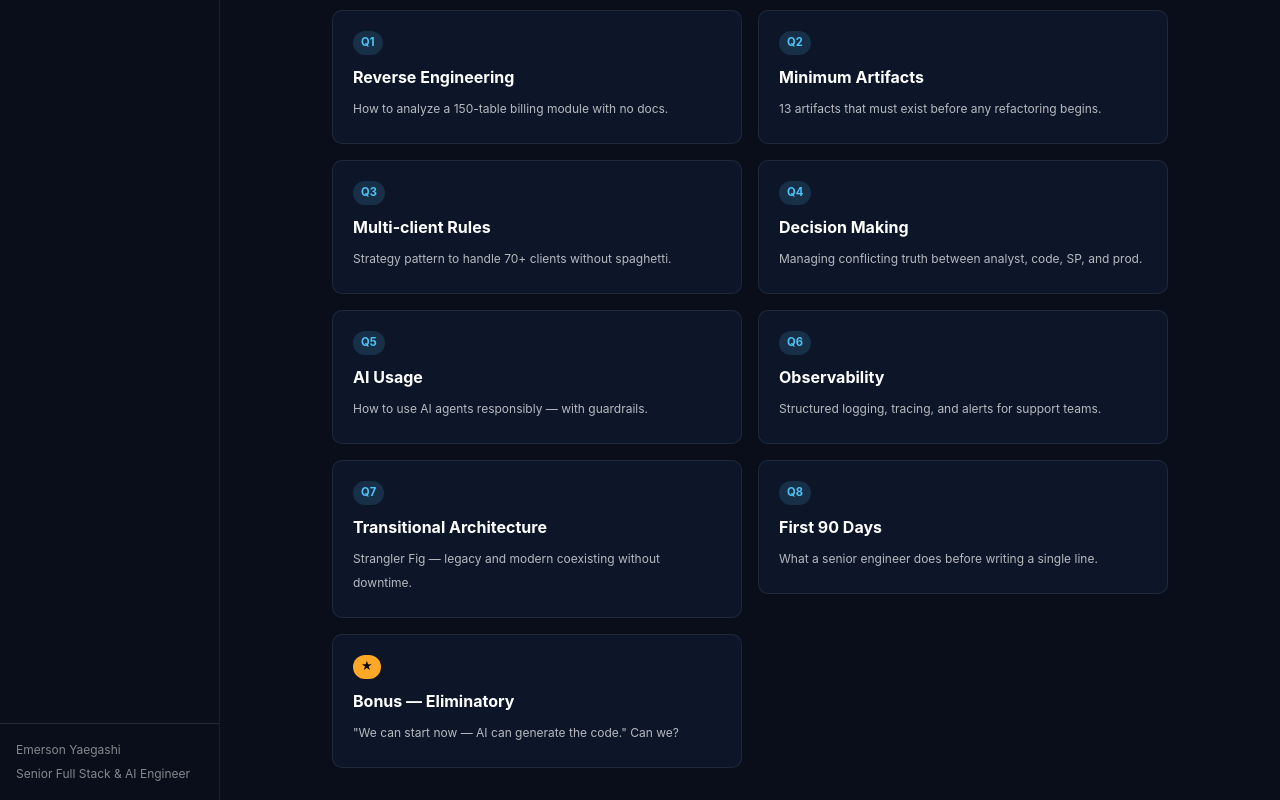
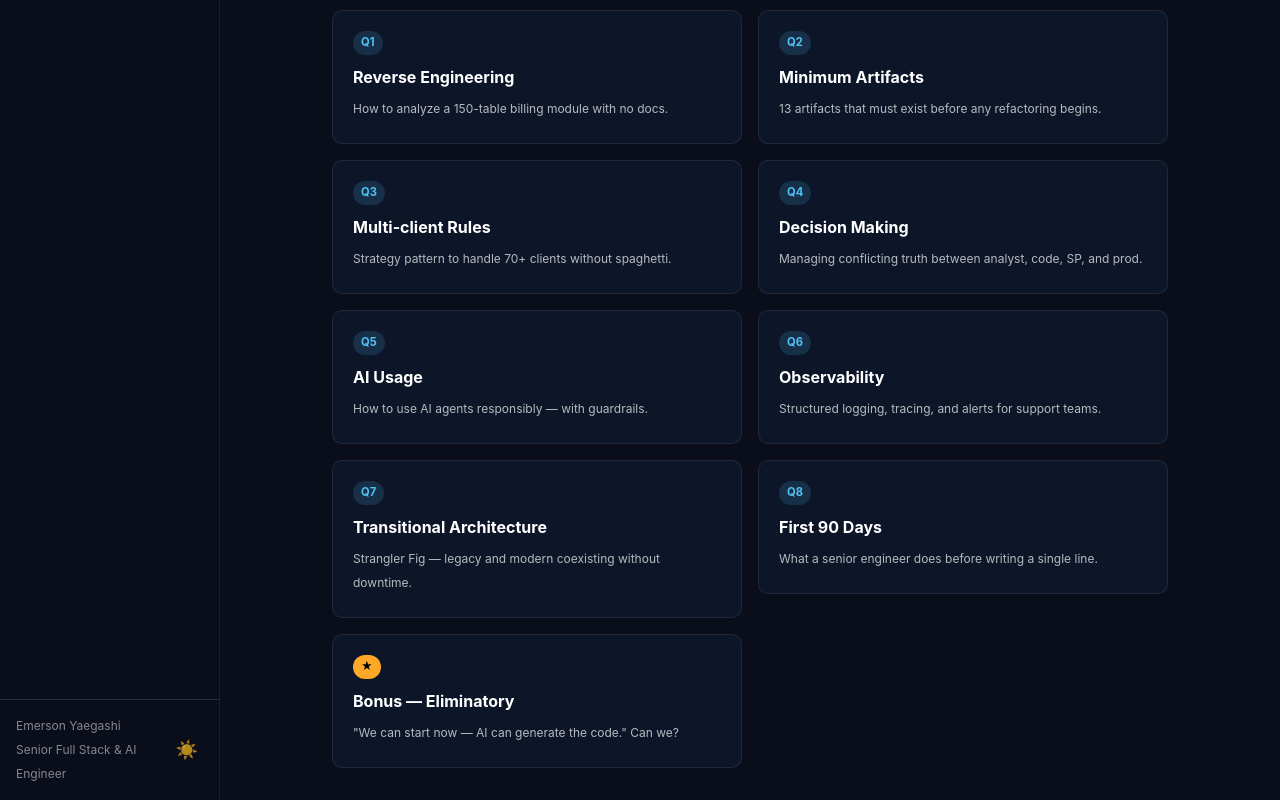
Before and after one commit to higialuz/legacyMigrationUI, a Next.js app: page / in a window 1280 px wide. Shown: the part 1503-2303 px from the top of the page. Built offline with nearby package versions, Linux system fonts and the light colour scheme.

Commit message:
feat: dark/light theme toggle — icon button at bottom of sidebar

```diff
--- a/src/app/layout.tsx
+++ b/src/app/layout.tsx
@@ -1,12 +1,6 @@
 import type { Metadata } from 'next'
-import { ThemeProvider } from '@mui/material/styles'
-import CssBaseline from '@mui/material/CssBaseline'
-import { theme } from '@/theme'
-import { StackProvider } from '@/context/StackContext'
-import Sidebar from '@/components/Sidebar'
-import StackSelector from '@/components/StackSelector'
-import Box from '@mui/material/Box'
-import MuiRegistry from '@/components/MuiRegistry'
+import { ThemeModeProvider } from '@/context/ThemeModeContext'
+import DynamicLayout from '@/components/DynamicLayout'
 
 export const metadata: Metadata = {
   title: 'ERP Migration Showcase — Emerson Yaegashi',
@@ -17,22 +11,9 @@ export default function RootLayout({ children }: { children: React.ReactNode })
   return (
     <html lang="en">
       <body style={{ margin: 0 }}>
-        <MuiRegistry>
-          <ThemeProvider theme={theme}>
-            <CssBaseline />
-            <StackProvider>
-              <Box sx={{ display: 'flex', minHeight: '100vh', bgcolor: 'background.default' }}>
-                <Sidebar />
-                <Box sx={{ flex: 1, display: 'flex', flexDirection: 'column', minWidth: 0 }}>
-                  <StackSelector />
-                  <Box component="main" sx={{ flex: 1, p: { xs: 2, md: 4 }, maxWidth: 900, width: '100%', mx: 'auto' }}>
-                    {children}
-                  </Box>
-                </Box>
-              </Box>
-            </StackProvider>
-          </ThemeProvider>
-        </MuiRegistry>
+        <ThemeModeProvider>
+          <DynamicLayout>{children}</DynamicLayout>
+        </ThemeModeProvider>
       </body>
     </html>
   )
--- /dev/null
+++ b/src/components/DynamicLayout.tsx
@@ -0,0 +1,35 @@
+'use client'
+import { ThemeProvider } from '@mui/material/styles'
+import CssBaseline from '@mui/material/CssBaseline'
+import Box from '@mui/material/Box'
+import { StackProvider } from '@/context/StackContext'
+import { useThemeMode } from '@/context/ThemeModeContext'
+import { buildTheme } from '@/theme'
+import MuiRegistry from '@/components/MuiRegistry'
+import Sidebar from '@/components/Sidebar'
+import StackSelector from '@/components/StackSelector'
+import { ReactNode } from 'react'
+
+export default function DynamicLayout({ children }: { children: ReactNode }) {
+  const { mode } = useThemeMode()
+  const theme = buildTheme(mode)
+
+  return (
+    <MuiRegistry>
+      <ThemeProvider theme={theme}>
+        <CssBaseline />
+        <StackProvider>
+          <Box sx={{ display: 'flex', minHeight: '100vh', bgcolor: 'background.default' }}>
+            <Sidebar />
+            <Box sx={{ flex: 1, display: 'flex', flexDirection: 'column', minWidth: 0 }}>
+              <StackSelector />
+              <Box component="main" sx={{ flex: 1, p: { xs: 2, md: 4 }, maxWidth: 900, width: '100%', mx: 'auto' }}>
+                {children}
+              </Box>
+            </Box>
+          </Box>
+        </StackProvider>
+      </ThemeProvider>
+    </MuiRegistry>
+  )
+}
--- a/src/components/Sidebar.tsx
+++ b/src/components/Sidebar.tsx
@@ -1,7 +1,8 @@
 'use client'
-import { Box, List, ListItemButton, ListItemText, Typography, Chip, Divider } from '@mui/material'
+import { Box, List, ListItemButton, ListItemText, Typography, Chip, Divider, IconButton, Tooltip } from '@mui/material'
 import Link from 'next/link'
 import { usePathname } from 'next/navigation'
+import { useThemeMode } from '@/context/ThemeModeContext'
 
 const NAV = [
   { href: '/', label: 'Overview', sub: 'Migration Plan' },
@@ -18,6 +19,7 @@ const NAV = [
 
 export default function Sidebar() {
   const path = usePathname()
+  const { mode, toggle } = useThemeMode()
   return (
     <Box sx={{ width: 220, flexShrink: 0, borderRight: '1px solid rgba(255,255,255,0.07)', minHeight: '100vh', display: 'flex', flexDirection: 'column' }}>
       <Box sx={{ p: 2.5, borderBottom: '1px solid rgba(255,255,255,0.07)' }}>
@@ -46,9 +48,16 @@ export default function Sidebar() {
         })}
       </List>
       <Divider />
-      <Box sx={{ p: 2 }}>
-        <Typography variant="caption" sx={{ color: 'text.disabled', display: 'block' }}>Emerson Yaegashi</Typography>
-        <Typography variant="caption" sx={{ color: 'text.disabled' }}>Senior Full Stack & AI Engineer</Typography>
+      <Box sx={{ p: 2, display: 'flex', alignItems: 'center', justifyContent: 'space-between' }}>
+        <Box>
+          <Typography variant="caption" sx={{ color: 'text.disabled', display: 'block' }}>Emerson Yaegashi</Typography>
+          <Typography variant="caption" sx={{ color: 'text.disabled' }}>Senior Full Stack & AI Engineer</Typography>
+        </Box>
+        <Tooltip title={mode === 'dark' ? 'Light mode' : 'Dark mode'}>
+          <IconButton onClick={toggle} size="small" sx={{ color: 'text.secondary' }}>
+            {mode === 'dark' ? '☀️' : '🌙'}
+          </IconButton>
+        </Tooltip>
       </Box>
     </Box>
   )
--- /dev/null
+++ b/src/context/ThemeModeContext.tsx
@@ -0,0 +1,16 @@
+'use client'
+import { createContext, useContext, useState, ReactNode } from 'react'
+
+type Mode = 'dark' | 'light'
+const ThemeModeContext = createContext<{ mode: Mode; toggle: () => void }>({ mode: 'dark', toggle: () => {} })
+
+export function ThemeModeProvider({ children }: { children: ReactNode }) {
+  const [mode, setMode] = useState<Mode>('dark')
+  return (
+    <ThemeModeContext.Provider value={{ mode, toggle: () => setMode(m => m === 'dark' ? 'light' : 'dark') }}>
+      {children}
+    </ThemeModeContext.Provider>
+  )
+}
+
+export const useThemeMode = () => useContext(ThemeModeContext)
--- a/src/theme.ts
+++ b/src/theme.ts
@@ -1,12 +1,14 @@
 'use client'
-import { createTheme } from '@mui/material/styles'
+import { createTheme, PaletteMode } from '@mui/material/styles'
 
-export const theme = createTheme({
+export const buildTheme = (mode: PaletteMode) => createTheme({
   palette: {
-    mode: 'dark',
+    mode,
     primary: { main: '#4fc3f7' },
     secondary: { main: '#ce93d8' },
-    background: { default: '#0a0e1a', paper: '#0d1628' },
+    background: mode === 'dark'
+      ? { default: '#0a0e1a', paper: '#0d1628' }
+      : { default: '#f0f4f8', paper: '#ffffff' },
     success: { main: '#66bb6a' },
     warning: { main: '#ffa726' },
     error: { main: '#ef5350' },
@@ -21,7 +23,17 @@ export const theme = createTheme({
   },
   shape: { borderRadius: 10 },
   components: {
-    MuiCard: { styleOverrides: { root: { backgroundImage: 'none', border: '1px solid rgba(255,255,255,0.08)' } } },
+    MuiCard: {
+      styleOverrides: {
+        root: {
+          backgroundImage: 'none',
+          border: `1px solid ${mode === 'dark' ? 'rgba(255,255,255,0.08)' : 'rgba(0,0,0,0.1)'}`,
+        },
+      },
+    },
     MuiChip: { styleOverrides: { root: { fontWeight: 600 } } },
   },
 })
+
+// keep backward compat for any direct import of `theme`
+export const theme = buildTheme('dark')
```
